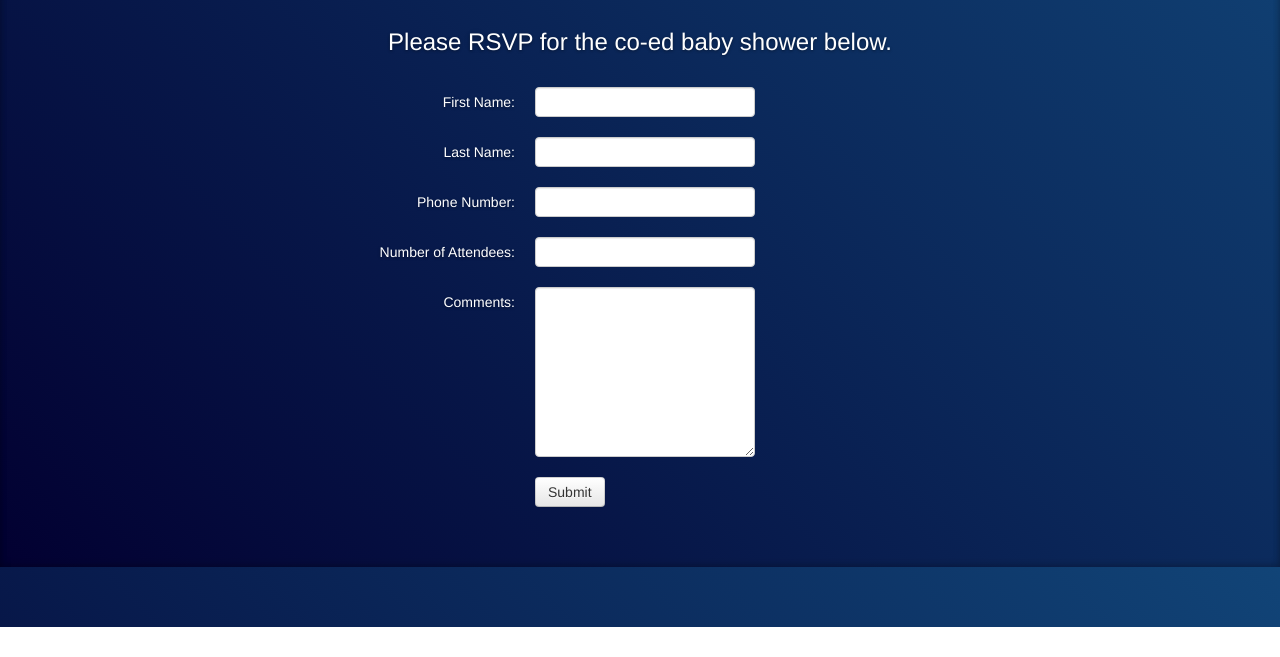
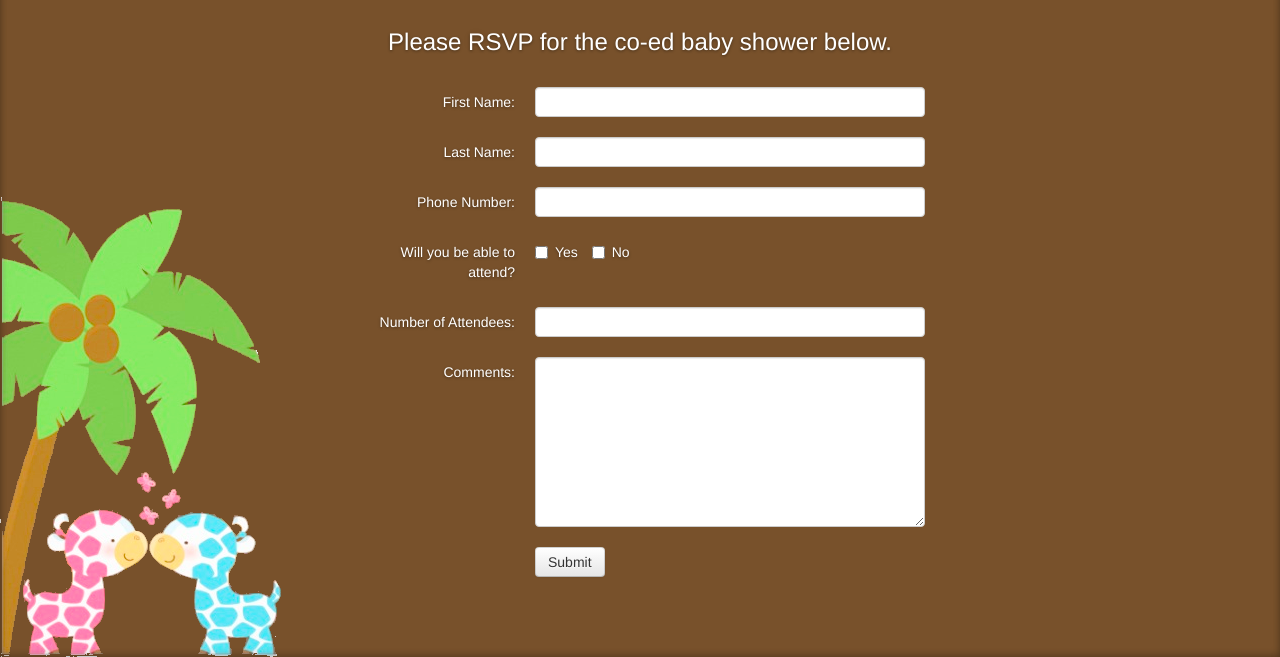
Before and after one commit to danielbarela/twins, a plain HTML site: page index.html in a window 1280 px wide. Shown: the part 173-830 px from the top of the page. Before the commit the page ends 800 px from the top, so only its background shows below. Drawn offline with Linux system fonts and the light colour scheme.

Commit message:
updated the form with yes no and giraffe pictures

```diff
--- a/css/baby.css
+++ b/css/baby.css
@@ -1,19 +1,17 @@
 body {
-	background: #020031; /* Old browsers */
-  background: -moz-linear-gradient(45deg,  #020031 0%, #147 100%); /* FF3.6+ */
-  background: -webkit-gradient(linear, left bottom, right top, color-stop(0%,#020031), color-stop(100%,#147)); /* Chrome,Safari4+ */
-  background: -webkit-linear-gradient(45deg,  #020031 0%,#147 100%); /* Chrome10+,Safari5.1+ */
-  background: -o-linear-gradient(45deg,  #020031 0%,#147 100%); /* Opera 11.10+ */
-  background: -ms-linear-gradient(45deg,  #020031 0%,#147 100%); /* IE10+ */
-  background: linear-gradient(45deg,  #020031 0%,#147 100%); /* W3C */
-  filter: progid:DXImageTransform.Microsoft.gradient( startColorstr='#020031', endColorstr='#147',GradientType=1 ); /* IE6-9 fallback on horizontal gradient */
+	background: rgba(120,81,43,255); /* Old browsers */
 }
 
 /* Base class
 ------------------------- */
 .jumbotron {
+  background-image: url('../img/giraffe.png');
+  background-repeat: no-repeat;
+  background-position: left bottom;
+  background-attachment: fixed;
   position: relative;
-  padding: 40px 0;
+  padding-top: 40px;
+  padding-bottom: 60px;
   color: #fff;
 
   text-shadow: 0 1px 3px rgba(0,0,0,.4), 0 0 30px rgba(0,0,0,.075);
--- a/index.html
+++ b/index.html
@@ -12,6 +12,13 @@
 <link href="bootstrap/css/bootstrap-responsive.css" rel="stylesheet">
 <link href="css/baby.css" rel="stylesheet">
 
+<!--
+	If you are looking at this, I am assuming you want to learn something.
+	If you are looking at it to be a jerk and do something malicious, just quit.
+	Don't be a jerk on the Internet.  How about you contact me @barela14 on twitter
+	and talk about what you were trying to do
+-->
+
 <!-- Le HTML5 shim, for IE6-8 support of HTML5 elements -->
 <!--[if lt IE 9]>
       <script src="http://html5shim.googlecode.com/svn/trunk/html5.js"></script>
@@ -23,20 +30,22 @@
 			<div class="container">
 				<ul class="nav">
 					<li class="active"><a href="#">Home</a></li>
+					<!--
 					<li><a href="#contact">Pictures</a></li>
+				-->
 				</ul>
 			</div>
 		</div>
 	</div>
 	<!-- https://docs.google.com/spreadsheet/formResponse?formkey=dHhKWGpLdUpEeF9WVU54Q09DSzZZQ0E6MQ&ifq -->
 	<!-- https://docs.google.com/spreadsheet/formResponse?formkey=dHhKWGpLdUpEeF9WVU54Q09DSzZZQ0E6MQ&ifq&entry.0.single=Test -->
-	<div class="jumbotron masthead">
+	<div class="jumbotron">
 		<div class="container">
 			<h1>The Barela Twins!</h1>
-			<p>The Barela Twins will be joining us sometime in July!</p>
+			<p>The Barela Twins will be joining us in July!</p>
 			<p>Please RSVP for the co-ed baby shower below.</p>
 			<div class="row">
-				<div class="span4 offset3">
+				<div class="span6 offset3">
 					<script type="text/javascript">var submitted=false;</script>
 <iframe name="hidden_iframe" id="hidden_iframe"
 style="display:none;" onload="if(submitted)
@@ -47,35 +56,46 @@ style="display:none;" onload="if(submitted)
 							<div class="control-group">
 								<label class="control-label ss-q-title" for="entry_0">First Name:</label>
 								<div class="controls">
-									<input type="text" name="entry.0.single" value=""
+									<input type="text" class="input-block-level" name="entry.0.single" value=""
 									id="entry_0">
 								</div>
 							</div>
 							<div class="control-group">
 								<label class="control-label ss-q-title" for="entry_1">Last Name:</label>
 								<div class="controls">
-									<input type="text" name="entry.1.single" value=""
+									<input type="text" class="input-block-level" name="entry.1.single" value=""
 									id="entry_1">
 								</div>
 							</div>
 							<div class="control-group">
 								<label class="control-label ss-q-title" for="entry_5">Phone Number:</label>
 								<div class="controls">
-									<input type="text" name="entry.5.single" value=""
+									<input type="text" class="input-block-level" name="entry.5.single" value=""
 									id="entry_5">
+								</div>
+							</div>
+							<div class="control-group">
+								<label class="control-label">Will you be able to attend?</label>
+								<div class="controls">
+									<label class="checkbox inline">
+										<input type="checkbox" name="entry.6.group" value="Yes" class="ss-q-checkbox" id="group_6_1"> Yes
+									</label>
+									<label class="checkbox inline">
+										<input type="checkbox" name="entry.6.group" value="No" class="ss-q-checkbox" id="group_6_2"> No
+									</label>
 								</div>
 							</div>
 							<div class="control-group">
 								<label class="control-label ss-q-title" for="entry_4">Number of Attendees:</label>
 								<div class="controls">
-									<input type="text" name="entry.4.single" value=""
+									<input type="text" class="input-block-level" name="entry.4.single" value=""
 									id="entry_4">
 								</div>
 							</div>
 							<div class="control-group">
 								<label class="control-label ss-q-title" for="entry_2">Comments:</label>
 								<div class="controls">
-									<textarea name="entry.2.single" rows="8" cols="75" id="entry_2"></textarea>
+									<textarea name="entry.2.single" class="input-block-level" rows="8" cols="75" id="entry_2"></textarea>
 								</div>
 							</div>
 							<input type="hidden" name="pageNumber" value="0">
```
Also changed, not shown: thankyou.html (+2 -0 lines), img/giraffe.gif (added), img/giraffe.jpg (added), img/giraffe.png (added).
